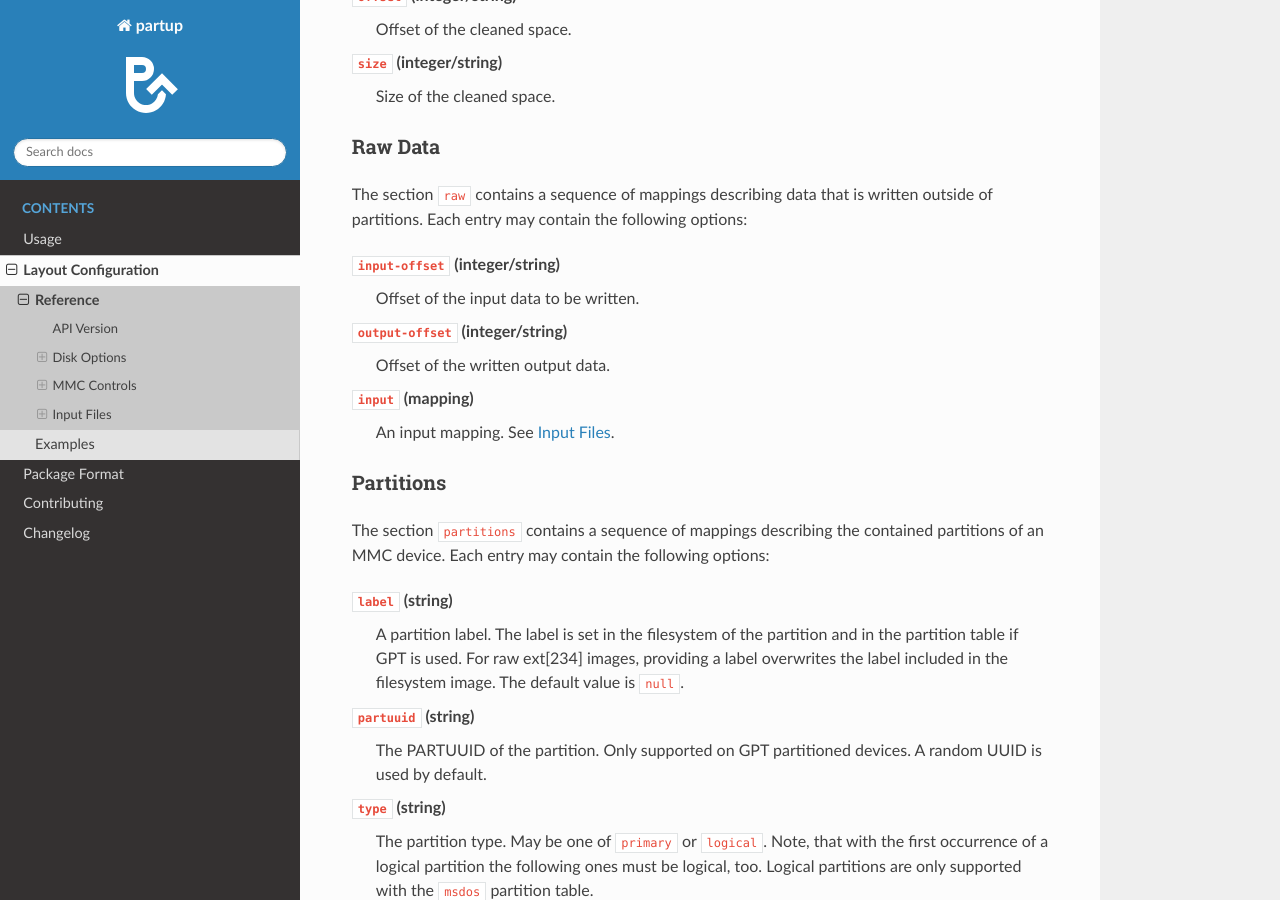
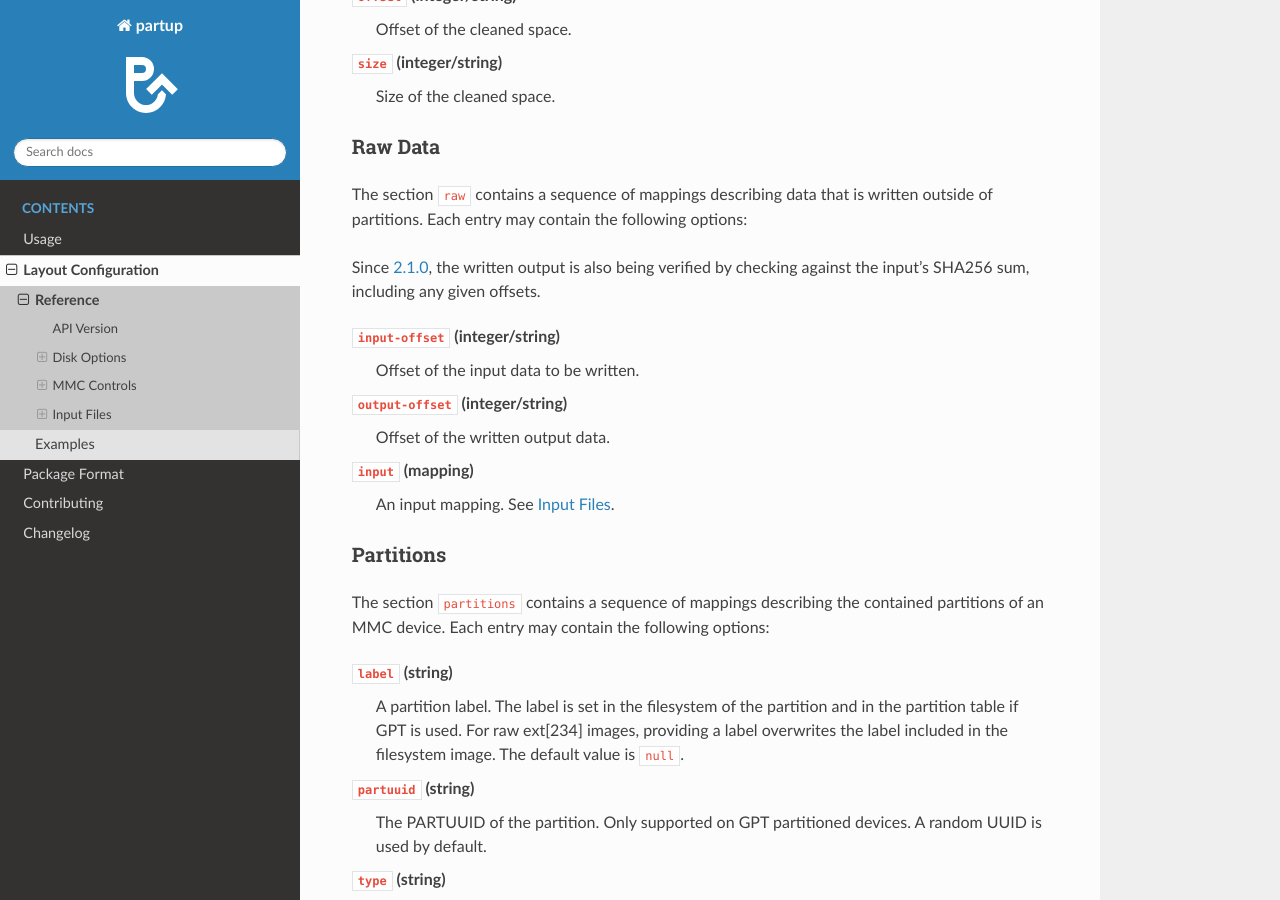
Before and after one commit to phytec/partup, a Sphinx documentation site: the page built from doc/layout-config-reference.rst, in a window 1280 px wide and 900 px high, scrolled down 627 px. Built offline with Sphinx 7.4.7 and the Read the Docs theme 2.0.0, drawn with Linux system fonts in a browser that asks for light colours.

Commit message:
doc: layout-config-reference: Document verification of raw output
Document the checksum verification of written raw output data.

Signed-off-by: Martin Schwan <m.schwan@phytec.de>

```diff
--- a/doc/layout-config-reference.rst
+++ b/doc/layout-config-reference.rst
@@ -36,6 +36,9 @@ Raw Data
 
 The section ``raw`` contains a sequence of mappings describing data that is
 written outside of partitions. Each entry may contain the following options:
+
+Since :ref:`release-2.1.0`, the written output is also being verified by
+checking against the input's SHA256 sum, including any given offsets.
 
 ``input-offset`` (integer/string)
    Offset of the input data to be written.
```
